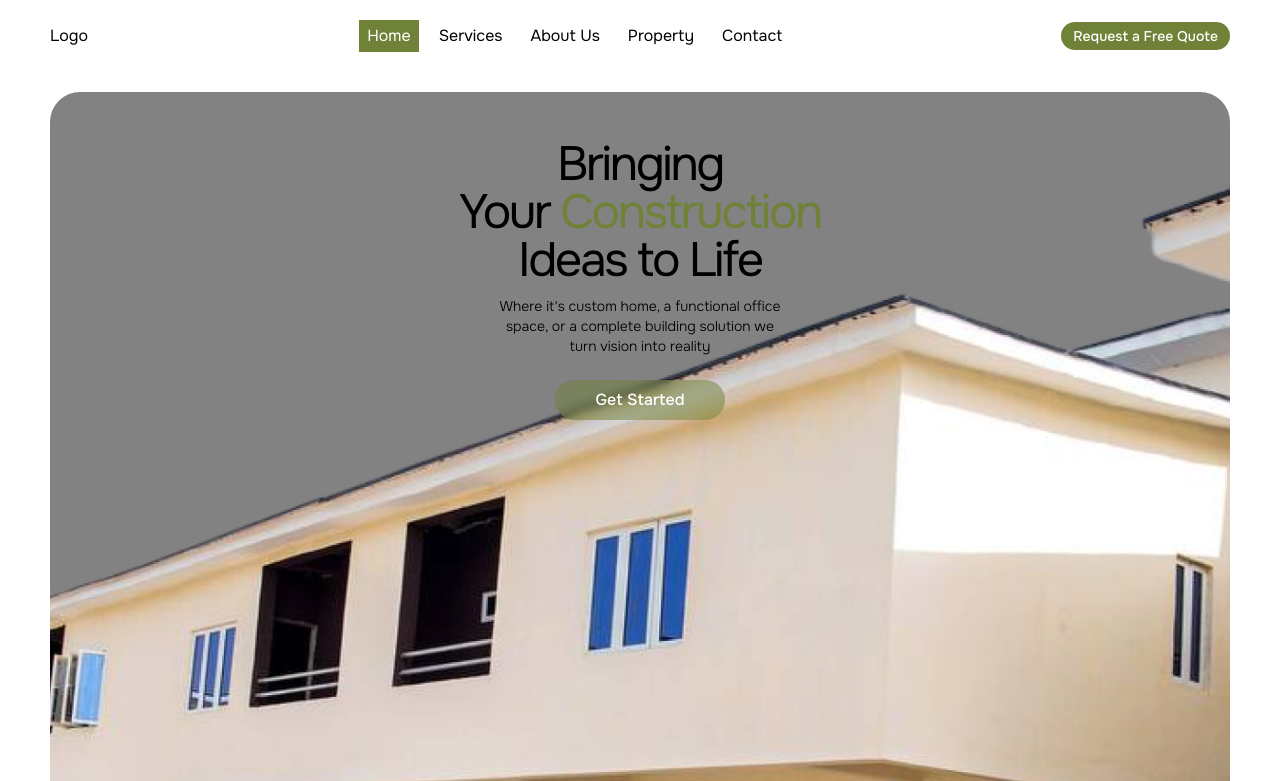
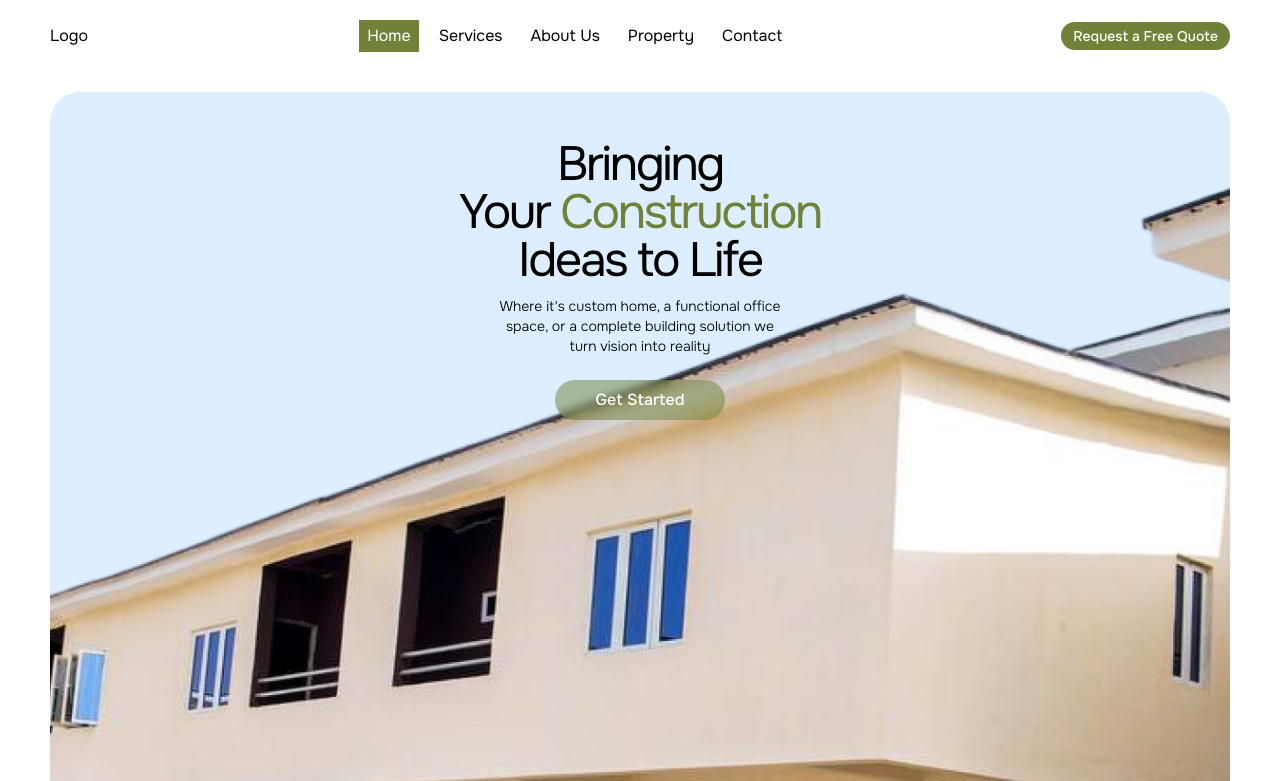
Before and after one commit to ominezX9/Ibrish, a React (Vite) app: page / in a window 1280 px wide. Shown: the top 781 px of the page. Built offline with nearby package versions, Linux system fonts and the light colour scheme.

Commit message:
update: blue skys

```diff
--- a/src/pages/homepage.tsx
+++ b/src/pages/homepage.tsx
@@ -17,7 +17,7 @@ export default function Homepage() {
       <div className="py-5 px-[50px]">
         <div className="mb-10">
           <Jumbotron
-            className="bg-[#dceeff] !p-0 !m-0 h-[850px]"
+            className="!bg-[#dceeff] !p-0 !m-0 h-[850px]"
             children={
               <div className="relative h-full">
                 <div className="flex flex-row justify-center items-center">
```
